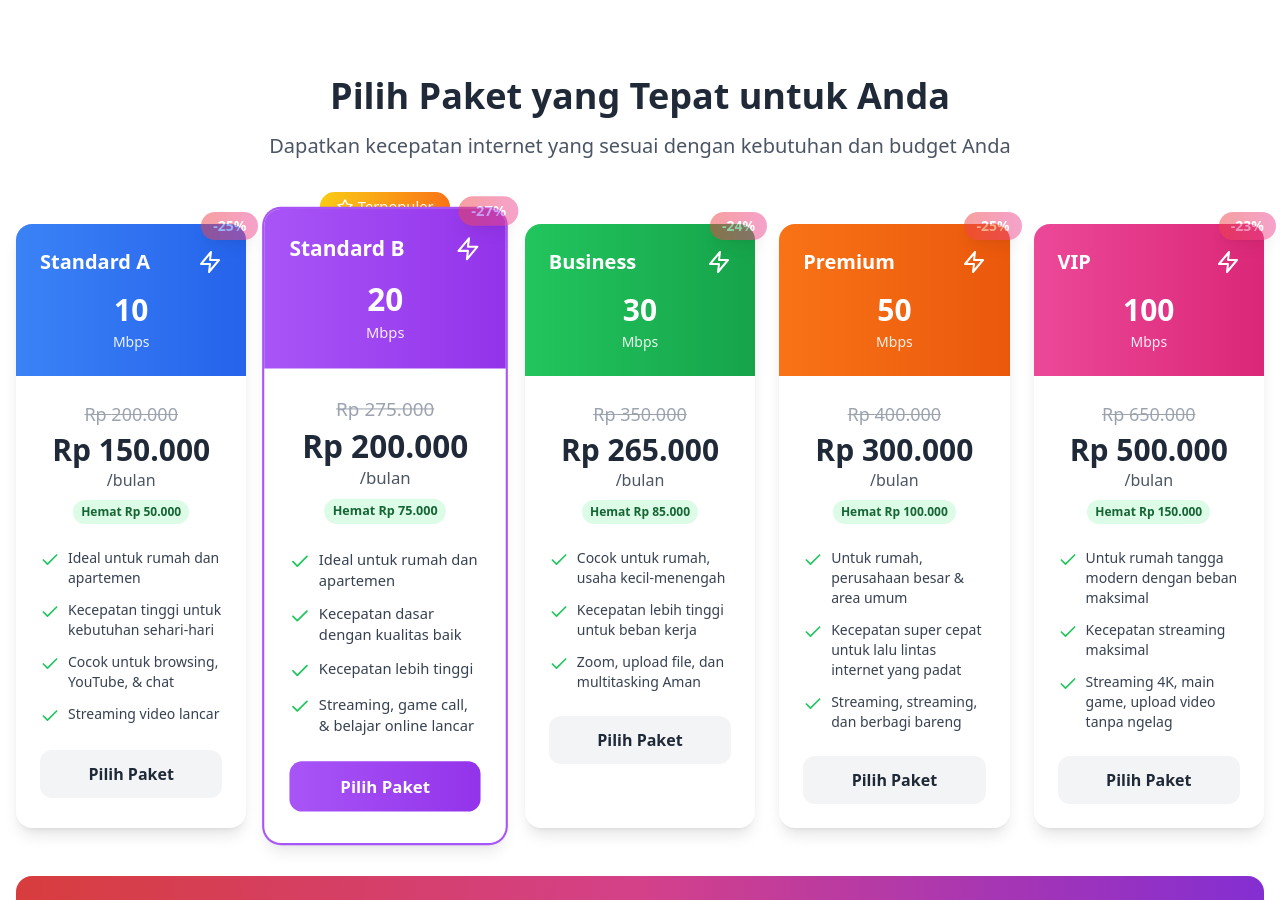
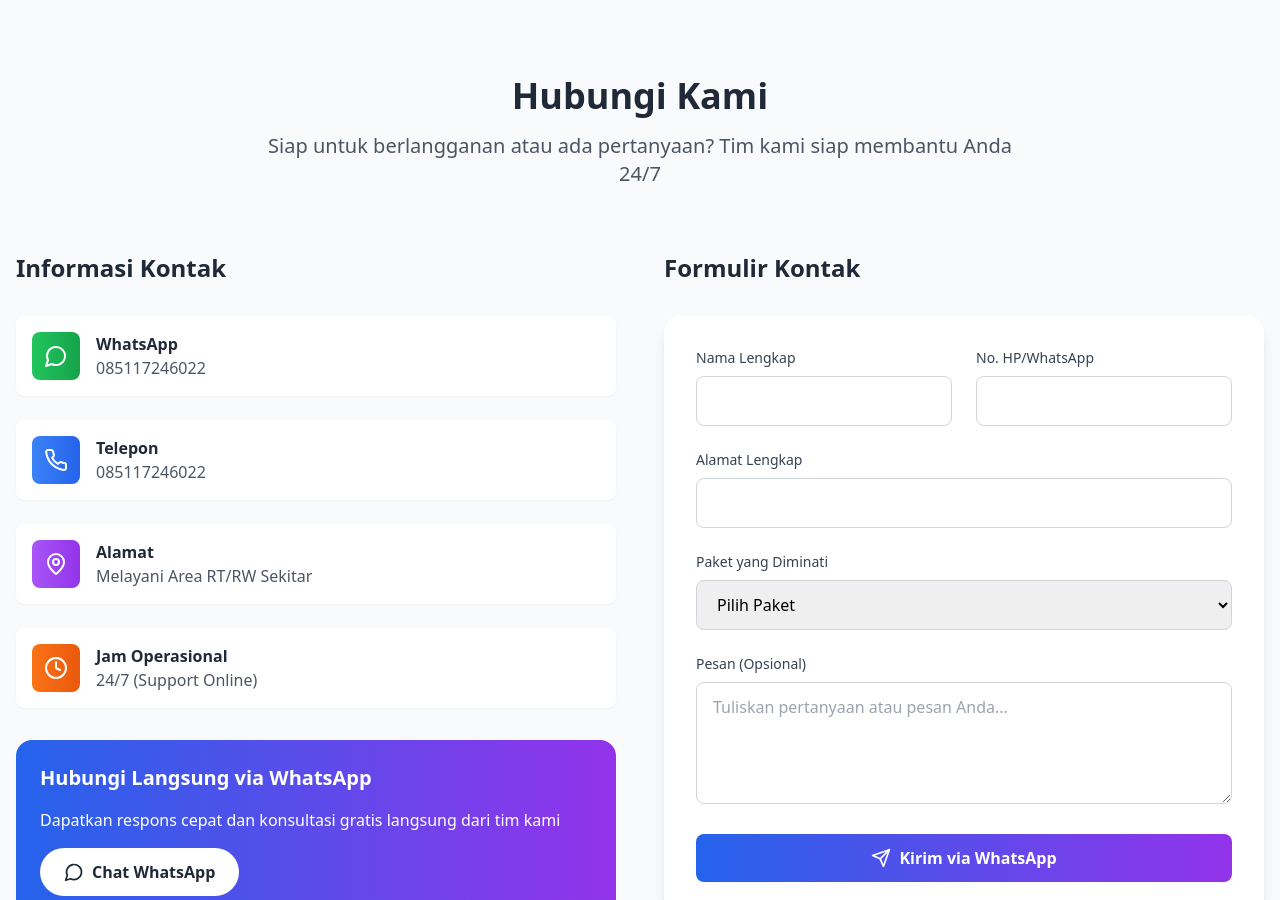
Before and after one commit to IR-design/web123, a React (Vite) app: page / in a window 1280 px wide. Shown: the part 1900-2800 px from the top of the page. Built offline with nearby package versions, Linux system fonts and the light colour scheme.

Commit message:
Perbaiki implementasi dark mode

```diff
--- a/src/App.tsx
+++ b/src/App.tsx
@@ -10,7 +10,7 @@ import Footer from './components/Footer';
 
 function App() {
   return (
-    <div className="min-h-screen bg-white">
+    <div className="min-h-screen bg-white dark:bg-gray-900 transition-colors duration-300">
       <Header />
       <Hero />
       <About />
--- a/src/components/Packages.tsx
+++ b/src/components/Packages.tsx
@@ -1,211 +1,207 @@
-import React from 'react';
-import { Check, Star, Zap } from 'lucide-react';
+import React, { useState } from 'react';
+import { Phone, MessageCircle, MapPin, Clock, Send } from 'lucide-react';
 
-const Packages = () => {
-  const packages = [
-    {
-      name: 'Standard A',
-      speed: '10',
-      price: '150.000',
-      originalPrice: '200.000',
-      discount: '25%',
-      features: [
-        'Ideal untuk rumah dan apartemen',
-        'Kecepatan tinggi untuk kebutuhan sehari-hari',
-        'Cocok untuk browsing, YouTube, & chat',
-        'Streaming video lancar'
-      ],
-      popular: false,
-      color: 'from-blue-500 to-blue-600'
-    },
-    {
-      name: 'Standard B',
-      speed: '20',
-      price: '200.000',
-      originalPrice: '275.000',
-      discount: '27%',
-      features: [
-        'Ideal untuk rumah dan apartemen',
-        'Kecepatan dasar dengan kualitas baik',
-        'Kecepatan lebih tinggi',
-        'Streaming, game call, & belajar online lancar'
-      ],
-      popular: true,
-      color: 'from-purple-500 to-purple-600'
-    },
-    {
-      name: 'Business',
-      speed: '30',
-      price: '265.000',
-      originalPrice: '350.000',
-      discount: '24%',
-      features: [
-        'Cocok untuk rumah, usaha kecil-menengah',
-        'Kecepatan lebih tinggi untuk beban kerja',
-        'Zoom, upload file, dan multitasking Aman'
-      ],
-      popular: false,
-      color: 'from-green-500 to-green-600'
-    },
-    {
-      name: 'Premium',
-      speed: '50',
-      price: '300.000',
-      originalPrice: '400.000',
-      discount: '25%',
-      features: [
-        'Untuk rumah, perusahaan besar & area umum',
-        'Kecepatan super cepat untuk lalu lintas internet yang padat',
-        'Streaming, streaming, dan berbagi bareng'
-      ],
-      popular: false,
-      color: 'from-orange-500 to-orange-600'
-    },
-    {
-      name: 'VIP',
-      speed: '100',
-      price: '500.000',
-      originalPrice: '650.000',
-      discount: '23%',
-      features: [
-        'Untuk rumah tangga modern dengan beban maksimal',
-        'Kecepatan streaming maksimal',
-        'Streaming 4K, main game, upload video tanpa ngelag'
-      ],
-      popular: false,
-      color: 'from-pink-500 to-pink-600'
-    }
-  ];
+const Contact = () => {
+  const [formData, setFormData] = useState({
+    name: '',
+    phone: '',
+    address: '',
+    package: '',
+    message: ''
+  });
+
+  const handleSubmit = (e: React.FormEvent) => {
+    e.preventDefault();
+    const waMessage = `Halo, saya ${formData.name}%0A` +
+      `No HP: ${formData.phone}%0A` +
+      `Alamat: ${formData.address}%0A` +
+      `Paket yang diminati: ${formData.package}%0A` +
+      `Pesan: ${formData.message}`;
+
+    window.open(`https://wa.me/6285117246022?text=${waMessage}`, '_blank');
+  };
+
+  const handleChange = (e: React.ChangeEvent<HTMLInputElement | HTMLTextAreaElement | HTMLSelectElement>) => {
+    setFormData({
+      ...formData,
+      [e.target.name]: e.target.value
+    });
+  };
 
   return (
-    <section id="packages" className="py-20 bg-white">
+    <section id="contact" className="py-20 bg-gray-50 dark:bg-gray-800 transition-colors duration-300">
       <div className="container mx-auto px-4">
         <div className="text-center mb-16">
-          <h2 className="text-4xl font-bold text-gray-800 mb-4">
-            Pilih Paket yang Tepat untuk Anda
+          <h2 className="text-4xl font-bold text-gray-800 dark:text-white mb-4">
+            Hubungi Kami
           </h2>
-          <p className="text-xl text-gray-600 max-w-3xl mx-auto">
-            Dapatkan kecepatan internet yang sesuai dengan kebutuhan dan budget Anda
+          <p className="text-xl text-gray-600 dark:text-gray-300 max-w-3xl mx-auto">
+            Siap untuk berlangganan atau ada pertanyaan? Tim kami siap membantu Anda 24/7
           </p>
         </div>
 
-        <div className="grid md:grid-cols-2 lg:grid-cols-3 xl:grid-cols-5 gap-6">
-          {packages.map((pkg, index) => (
-            <div key={index} className={`relative group ${pkg.popular ? 'lg:scale-105' : ''}`}>
-              {/* Discount Badge */}
-              <div className="absolute -top-3 -right-3 z-10">
-                <div className="bg-gradient-to-r from-red-500 to-pink-500 text-white px-3 py-1 rounded-full text-sm font-bold shadow-lg animate-pulse">
-                  -{pkg.discount}
+        <div className="grid md:grid-cols-2 gap-12">
+          <div>
+            <h3 className="text-2xl font-bold text-gray-800 dark:text-white mb-8">
+              Informasi Kontak
+            </h3>
+
+            <div className="space-y-6">
+              <div className="flex items-center p-4 bg-white dark:bg-gray-700 rounded-lg shadow-sm">
+                <div className="w-12 h-12 bg-gradient-to-r from-green-500 to-green-600 rounded-lg flex items-center justify-center mr-4">
+                  <MessageCircle className="w-6 h-6 text-white" />
+                </div>
+                <div>
+                  <h4 className="font-semibold text-gray-800 dark:text-white">WhatsApp</h4>
+                  <p className="text-gray-600 dark:text-gray-300">085117246022</p>
                 </div>
               </div>
 
-              {pkg.popular && (
-                <div className="absolute -top-4 left-1/2 transform -translate-x-1/2 bg-gradient-to-r from-yellow-400 to-orange-500 text-white px-4 py-1 rounded-full text-sm font-medium flex items-center">
-                  <Star className="w-4 h-4 mr-1" />
-                  Terpopuler
+              <div className="flex items-center p-4 bg-white dark:bg-gray-700 rounded-lg shadow-sm">
+                <div className="w-12 h-12 bg-gradient-to-r from-blue-500 to-blue-600 rounded-lg flex items-center justify-center mr-4">
+                  <Phone className="w-6 h-6 text-white" />
                 </div>
-              )}
+                <div>
+                  <h4 className="font-semibold text-gray-800 dark:text-white">Telepon</h4>
+                  <p className="text-gray-600 dark:text-gray-300">085117246022</p>
+                </div>
+              </div>
 
-              <div className={`h-full bg-white rounded-2xl shadow-lg hover:shadow-xl transition-all duration-300 transform group-hover:-translate-y-2 ${
-                pkg.popular ? 'ring-2 ring-purple-500' : ''
-              }`}>
-                <div className={`bg-gradient-to-r ${pkg.color} p-6 rounded-t-2xl text-white`}>
-                  <div className="flex items-center justify-between mb-4">
-                    <h3 className="text-xl font-bold">{pkg.name}</h3>
-                    <Zap className="w-6 h-6" />
-                  </div>
-                  <div className="text-center">
-                    <div className="text-3xl font-bold mb-1">{pkg.speed}</div>
-                    <div className="text-sm opacity-90">Mbps</div>
-                  </div>
+              <div className="flex items-center p-4 bg-white dark:bg-gray-700 rounded-lg shadow-sm">
+                <div className="w-12 h-12 bg-gradient-to-r from-purple-500 to-purple-600 rounded-lg flex items-center justify-center mr-4">
+                  <MapPin className="w-6 h-6 text-white" />
                 </div>
+                <div>
+                  <h4 className="font-semibold text-gray-800 dark:text-white">Alamat</h4>
+                  <p className="text-gray-600 dark:text-gray-300">Melayani Area RT/RW Sekitar</p>
+                </div>
+              </div>
 
-                <div className="p-6">
-                  <div className="text-center mb-6">
-                    {/* Original Price (Crossed Out) */}
-                    <div className="text-lg text-gray-400 line-through mb-1">
-                      Rp {pkg.originalPrice}
-                    </div>
-                    {/* Discounted Price */}
-                    <div className="text-3xl font-bold text-gray-800">
-                      Rp {pkg.price}
-                    </div>
-                    <div className="text-gray-600">/bulan</div>
-                    {/* Savings Amount */}
-                    <div className="inline-block bg-green-100 text-green-800 px-2 py-1 rounded-full text-xs font-semibold mt-2">
-                      Hemat Rp {(parseInt(pkg.originalPrice.replace('.', '')) - parseInt(pkg.price.replace('.', ''))).toLocaleString('id-ID')}
-                    </div>
-                  </div>
-
-                  <ul className="space-y-3 mb-6">
-                    {pkg.features.map((feature, featureIndex) => (
-                      <li key={featureIndex} className="flex items-start">
-                        <Check className="w-5 h-5 text-green-500 mr-2 mt-0.5 flex-shrink-0" />
-                        <span className="text-gray-700 text-sm">{feature}</span>
-                      </li>
-                    ))}
-                  </ul>
-
-                  <a
-                    href={`https://wa.me/6285117246022?text=Halo, saya tertarik dengan paket ${pkg.name} ${pkg.speed} Mbps`}
-                    target="_blank"
-                    rel="noopener noreferrer"
-                    className={`w-full py-3 px-4 rounded-xl font-semibold text-center transition-all duration-200 transform hover:scale-105 block ${
-                      pkg.popular
-                        ? 'bg-gradient-to-r from-purple-500 to-purple-600 text-white hover:from-purple-600 hover:to-purple-700'
-                        : 'bg-gray-100 text-gray-800 hover:bg-gray-200'
-                    }`}
-                  >
-                    Pilih Paket
-                  </a>
+              <div className="flex items-center p-4 bg-white dark:bg-gray-700 rounded-lg shadow-sm">
+                <div className="w-12 h-12 bg-gradient-to-r from-orange-500 to-orange-600 rounded-lg flex items-center justify-center mr-4">
+                  <Clock className="w-6 h-6 text-white" />
+                </div>
+                <div>
+                  <h4 className="font-semibold text-gray-800 dark:text-white">Jam Operasional</h4>
+                  <p className="text-gray-600 dark:text-gray-300">24/7 (Support Online)</p>
                 </div>
               </div>
             </div>
-          ))}
-        </div>
 
-        {/* Limited Time Offer Banner */}
-        <div className="mt-12 bg-gradient-to-r from-red-500 via-pink-500 to-purple-600 rounded-2xl p-8 text-white text-center relative overflow-hidden">
-          <div className="absolute inset-0 bg-black bg-opacity-10"></div>
-          <div className="relative z-10">
-            <h3 className="text-2xl md:text-3xl font-bold mb-4 animate-pulse">
-              🔥 PROMO TERBATAS! 🔥
-            </h3>
-            <p className="text-lg md:text-xl mb-6">
-              Dapatkan diskon hingga <span className="text-yellow-300 font-bold text-2xl">27%</span> untuk semua paket!
-            </p>
-            <div className="flex flex-col sm:flex-row gap-4 justify-center items-center">
-              <div className="bg-white bg-opacity-20 px-4 py-2 rounded-full">
-                <span className="text-sm">Berlaku sampai akhir bulan</span>
-              </div>
+            <div className="mt-8 p-6 bg-gradient-to-r from-blue-600 to-purple-600 rounded-2xl text-white">
+              <h4 className="text-xl font-bold mb-4">Hubungi Langsung via WhatsApp</h4>
+              <p className="mb-4">
+                Dapatkan respons cepat dan konsultasi gratis langsung dari tim kami
+              </p>
               <a
-                href="https://wa.me/6285117246022?text=Halo, saya tertarik dengan promo diskon yang sedang berlangsung"
+                href="https://wa.me/6285117246022"
                 target="_blank"
                 rel="noopener noreferrer"
-                className="bg-yellow-400 text-gray-800 px-8 py-3 rounded-full font-bold hover:bg-yellow-300 transition-all duration-200 transform hover:scale-105"
+                className="inline-flex items-center bg-white text-gray-800 px-6 py-3 rounded-full font-semibold hover:bg-gray-100 transition-colors duration-200"
               >
-                Klaim Diskon Sekarang!
+                <MessageCircle className="w-5 h-5 mr-2" />
+                Chat WhatsApp
               </a>
             </div>
           </div>
-        </div>
 
-        <div className="text-center mt-12">
-          <p className="text-gray-600 mb-4">
-            Butuh paket khusus atau ada pertanyaan?
-          </p>
-          <a
-            href="https://wa.me/6285117246022"
-            target="_blank"
-            rel="noopener noreferrer"
-            className="inline-flex items-center bg-gradient-to-r from-green-500 to-green-600 text-white px-8 py-3 rounded-full font-semibold hover:from-green-600 hover:to-green-700 transition-all duration-200 transform hover:scale-105"
-          >
-            Konsultasi via WhatsApp
-          </a>
+          <div>
+            <h3 className="text-2xl font-bold text-gray-800 dark:text-white mb-8">
+              Formulir Kontak
+            </h3>
+
+            <form onSubmit={handleSubmit} className="bg-white dark:bg-gray-700 p-8 rounded-2xl shadow-lg">
+              <div className="grid md:grid-cols-2 gap-6 mb-6">
+                <div>
+                  <label className="block text-sm font-medium text-gray-700 dark:text-gray-300 mb-2">
+                    Nama Lengkap
+                  </label>
+                  <input
+                    type="text"
+                    name="name"
+                    value={formData.name}
+                    onChange={handleChange}
+                    className="w-full px-4 py-3 border border-gray-300 rounded-lg focus:ring-2 focus:ring-blue-500 focus:border-transparent"
+                    required
+                  />
+                </div>
+
+                <div>
+                  <label className="block text-sm font-medium text-gray-700 mb-2">
+                    No. HP/WhatsApp
+                  </label>
+                  <input
+                    type="tel"
+                    name="phone"
+                    value={formData.phone}
+                    onChange={handleChange}
+                    className="w-full px-4 py-3 border border-gray-300 rounded-lg focus:ring-2 focus:ring-blue-500 focus:border-transparent"
+                    required
+                  />
+                </div>
+              </div>
+
+              <div className="mb-6">
+                <label className="block text-sm font-medium text-gray-700 mb-2">
+                  Alamat Lengkap
+                </label>
+                <input
+                  type="text"
+                  name="address"
+                  value={formData.address}
+                  onChange={handleChange}
+                  className="w-full px-4 py-3 border border-gray-300 rounded-lg focus:ring-2 focus:ring-blue-500 focus:border-transparent"
+                  required
+                />
+              </div>
+
+              <div className="mb-6">
+                <label className="block text-sm font-medium text-gray-700 mb-2">
+                  Paket yang Diminati
+                </label>
+                <select
+                  name="package"
+                  value={formData.package}
+                  onChange={handleChange}
+                  className="w-full px-4 py-3 border border-gray-300 rounded-lg focus:ring-2 focus:ring-blue-500 focus:border-transparent"
+                  required
+                >
+                  <option value="">Pilih Paket</option>
+                  <option value="Standard A - 10 Mbps">Standard A - 10 Mbps</option>
+                  <option value="Standard B - 20 Mbps">Standard B - 20 Mbps</option>
+                  <option value="Business - 30 Mbps">Business - 30 Mbps</option>
+                  <option value="Premium - 50 Mbps">Premium - 50 Mbps</option>
+                  <option value="VIP - 100 Mbps">VIP - 100 Mbps</option>
+                </select>
+              </div>
+
+              <div className="mb-6">
+                <label className="block text-sm font-medium text-gray-700 mb-2">
+                  Pesan (Opsional)
+                </label>
+                <textarea
+                  name="message"
+                  value={formData.message}
+                  onChange={handleChange}
+                  rows={4}
+                  className="w-full px-4 py-3 border border-gray-300 rounded-lg focus:ring-2 focus:ring-blue-500 focus:border-transparent"
+                  placeholder="Tuliskan pertanyaan atau pesan Anda..."
+                ></textarea>
+              </div>
+
+              <button
+                type="submit"
+                className="w-full bg-gradient-to-r from-blue-600 to-purple-600 text-white py-3 px-6 rounded-lg font-semibold hover:from-blue-700 hover:to-purple-700 transition-all duration-200 transform hover:scale-105 flex items-center justify-center"
+              >
+                <Send className="w-5 h-5 mr-2" />
+                Kirim via WhatsApp
+              </button>
+            </form>
+          </div>
         </div>
       </div>
     </section>
   );
 };
 
-export default Packages;
+export default Contact;
--- a/tailwind.config.js
+++ b/tailwind.config.js
@@ -1,6 +1,7 @@
 /** @type {import('tailwindcss').Config} */
 export default {
   content: ['./index.html', './src/**/*.{js,ts,jsx,tsx}'],
+  darkMode: 'class',
   theme: {
     extend: {},
   },
```
Also changed, not shown: src/components/About.tsx (+6 -6 lines), src/components/Coverage.tsx (+11 -11 lines), src/components/DarkModeToggle.tsx (added, +31 -0 lines), src/components/Header.tsx (+20 -13 lines), src/components/Testimonials.tsx (+9 -9 lines), src/hooks/useDarkMode.ts (added, +28 -0 lines).
